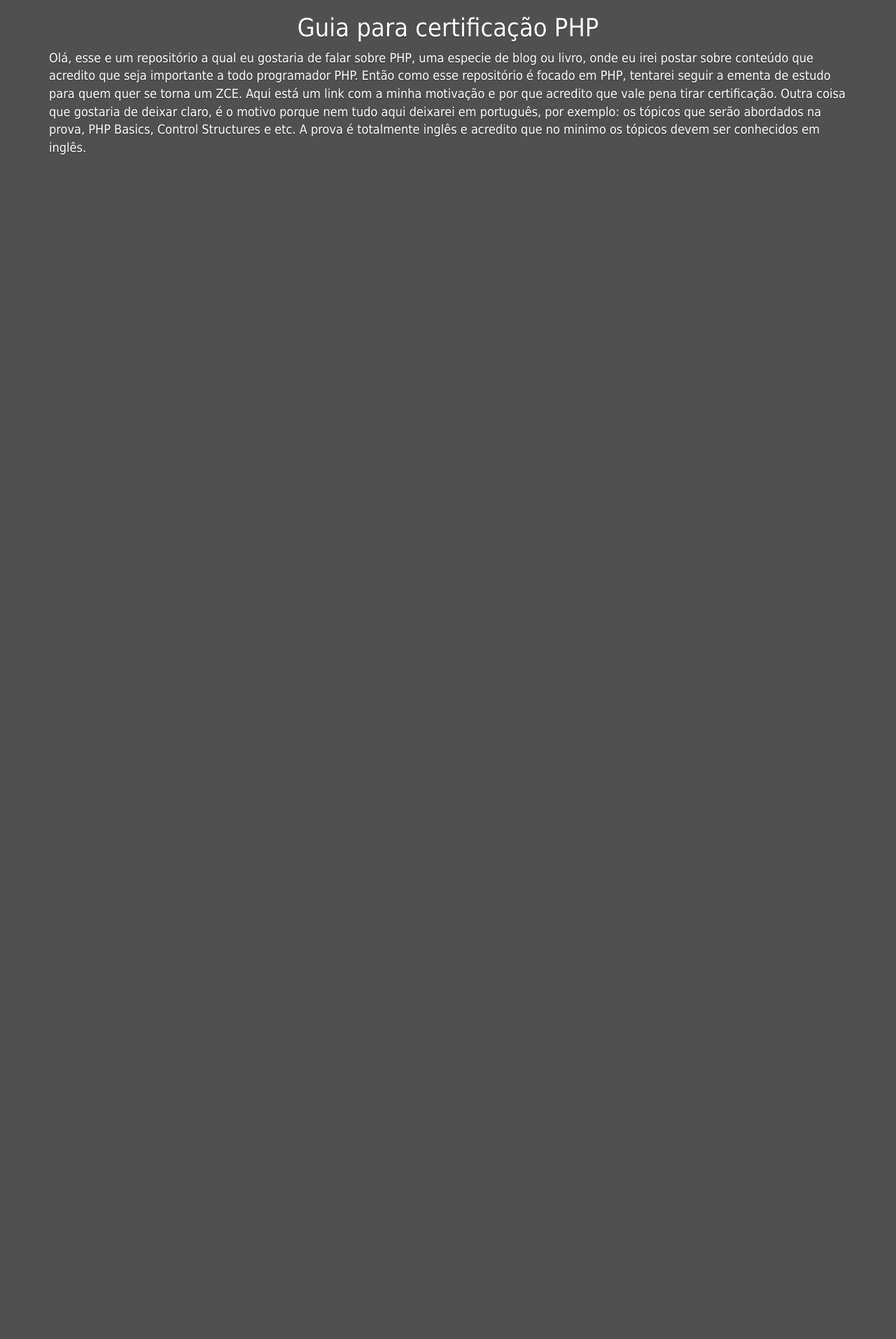
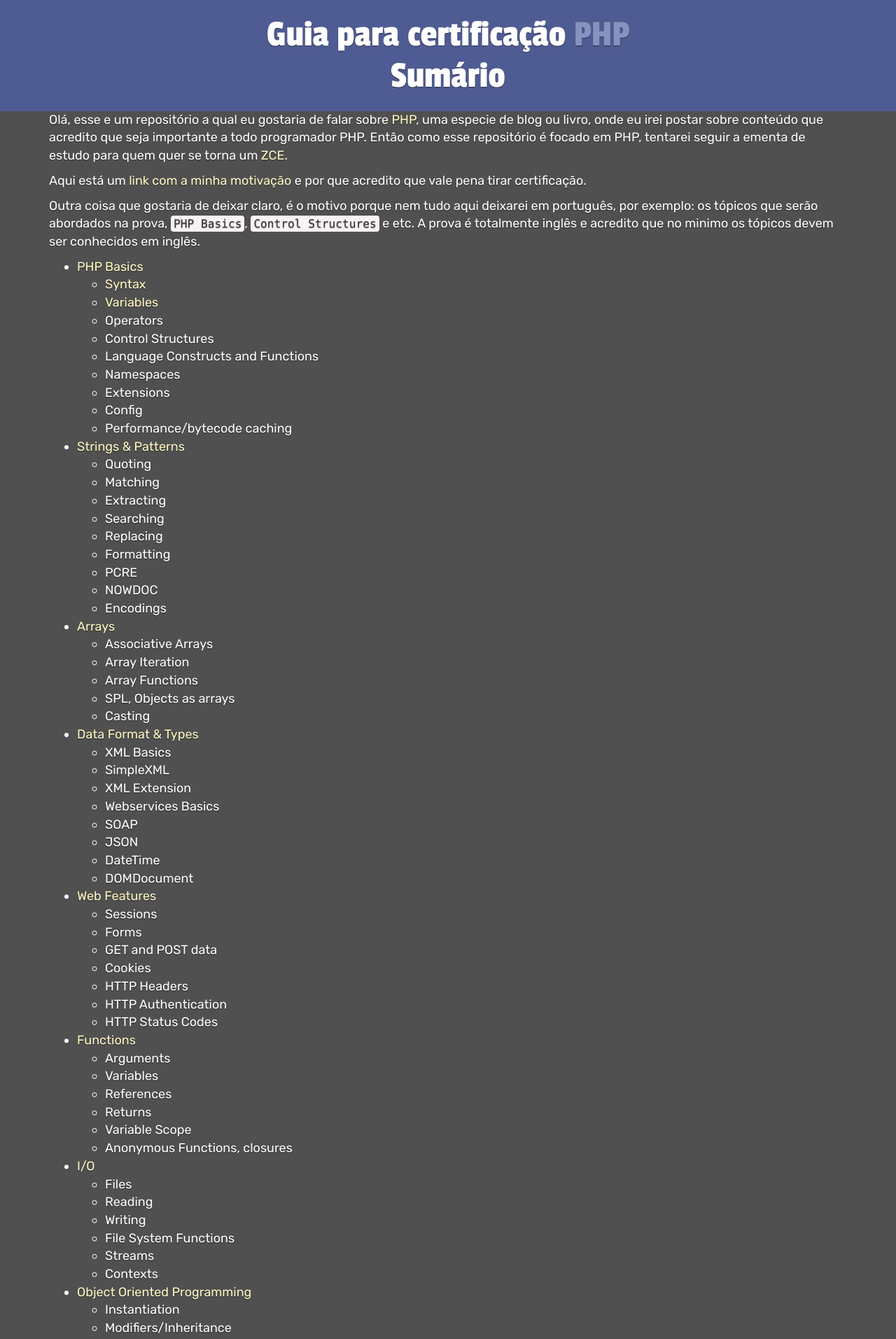
Before and after one commit to Gybsom/guia-para-certificacao-php, a Jekyll site: the page built from index.md, in a window 1280 px wide. Shown: the top 1913 px of the page at 70% size. Built offline with Jekyll 4.4.1, drawn with Linux system fonts in a browser that asks for light colours; nearby versions of some CDN libraries; before the commit the page ends 900 px from its top, so only the background shows below that; some of the changed text lies outside the part shown.

Commit message:
melhorando layout

```diff
--- a/_layouts/default.html
+++ b/_layouts/default.html
@@ -5,12 +5,13 @@
     <meta http-equiv="X-UA-Compatible" content="IE=edge">
     <meta name="viewport" content="width=device-width, initial-scale=1">
     <!-- The above 3 meta tags *must* come first in the head; any other head content must come *after* these tags -->
-    <title>Guia para certificação PHP</title>
+    <title>{{ site.title }}</title>
 
     <!-- Bootstrap -->
     <link rel="stylesheet" href="//cdnjs.cloudflare.com/ajax/libs/highlight.js/9.5.0/styles/default.min.css">
     <link rel="stylesheet" href="https://maxcdn.bootstrapcdn.com/bootstrap/3.3.7/css/bootstrap.min.css" integrity="sha384-BVYiiSIFeK1dGmJRAkycuHAHRg32OmUcww7on3RYdg4Va+PmSTsz/K68vbdEjh4u" crossorigin="anonymous">
     <link rel="stylesheet" href="https://maxcdn.bootstrapcdn.com/bootstrap/3.3.7/css/bootstrap-theme.min.css" integrity="sha384-rHyoN1iRsVXV4nD0JutlnGaslCJuC7uwjduW9SVrLvRYooPp2bWYgmgJQIXwl/Sp" crossorigin="anonymous">
+    <link href="https://fonts.googleapis.com/css?family=Chewy|Passion+One|Rubik" rel="stylesheet">
     <link rel="stylesheet" href="{{ "css/style.css" | prepend: site.baseurl  }}">
     <!-- HTML5 shim and Respond.js for IE8 support of HTML5 elements and media queries -->
     <!-- WARNING: Respond.js doesn't work if you view the page via file:// -->
@@ -21,12 +22,14 @@
   </head>
   <body>
 
-      <center><h1>Guia para certificação PHP</h1></center>
-      <main>
-        <div class="container">
-          {{ content }}
-        </div>
-      </main>
+    <h1 class="title-site"><a href="{{  site.baseurl }}">Guia para certificação <span class="php-title">PHP</span></a><br>{{ page.title }}</h1>
+
+    <main>
+      <div class="container">
+        {{ content }}
+      </div>
+    </main>
+
 
     <!-- jQuery (necessary for Bootstrap's JavaScript plugins) -->
     <script src="https://ajax.googleapis.com/ajax/libs/jquery/1.12.4/jquery.min.js"></script>
--- a/css/style.css
+++ b/css/style.css
@@ -2,10 +2,64 @@
     background: #505050;
     color: #FFF;
     text-shadow: 0 .05rem .1rem rgba(0,0,0,.5);
-    font-family:  Tahoma, Geneva, Verdana, sans-serif;
     font-size: 1.8rem;
+    font-family: 'Rubik', sans-serif;
+    padding: 0px;
+    margin: 0px;
+}
+h1.title-site{
+    padding: 20px 0 ;
+    margin: 0px;
+    background: #4F5B93;
+    font-size: 3em;
+    text-align: center;
+}
+h1.title-site a{
+    color: #FFF;
 }
 
-h1, h2, h3, h4, h5, h6, a{
-    color: #FFF;
+h1.title-site span.php-title{
+    color: #8892BF;
 }
+
+h1.title-site span.php-title:hover{
+
+}
+
+h1{
+    font-size: 2.5em;
+}
+
+h2{
+    font-size: 2em;
+}
+
+h3{
+    font-size: 1.8em;
+}
+
+h4{
+    font-size: 1.6em;
+}
+h5{
+    font-size: 1.4em;
+}
+h6{
+    font-size: 1.2em;
+}
+
+h1, h2, h3, h4, h5, h6{
+    font-family: 'Passion One', cursive;
+}
+
+a, a:visited{
+    color: #FFF9C4;
+}
+a:hover, a:active{
+    color: #FDD835;
+    text-decoration: none;
+}
+
+code {
+    color: #373737;
+}
--- a/_drafts/sumario.md
+++ b/index.md
@@ -1,8 +1,10 @@
 ---
+title: Sumário
 layout: default
+next: php-basics.md
+prev: php-basics.md
+categories: Sumário.md
 ---
-
-# ZCE BOOK
 
 Olá, esse e um repositório a qual eu gostaria de falar sobre [PHP](http://www.php.net/), uma especie de blog ou livro, onde eu irei postar sobre conteúdo que acredito que seja importante a todo programador PHP. Então como esse repositório é focado em PHP, tentarei seguir a ementa de estudo para quem quer se torna um [ZCE](http://www.zend.com/en/services/certification/php-5-certification).
 
```
Also changed, not shown: _drafts/php-basics/index.md (+1 -1 lines), _drafts/php-basics/operators.md (+11 -3 lines), _drafts/php-basics/syntax.md (+12 -9 lines), index.html (deleted, +0 -9 lines).
